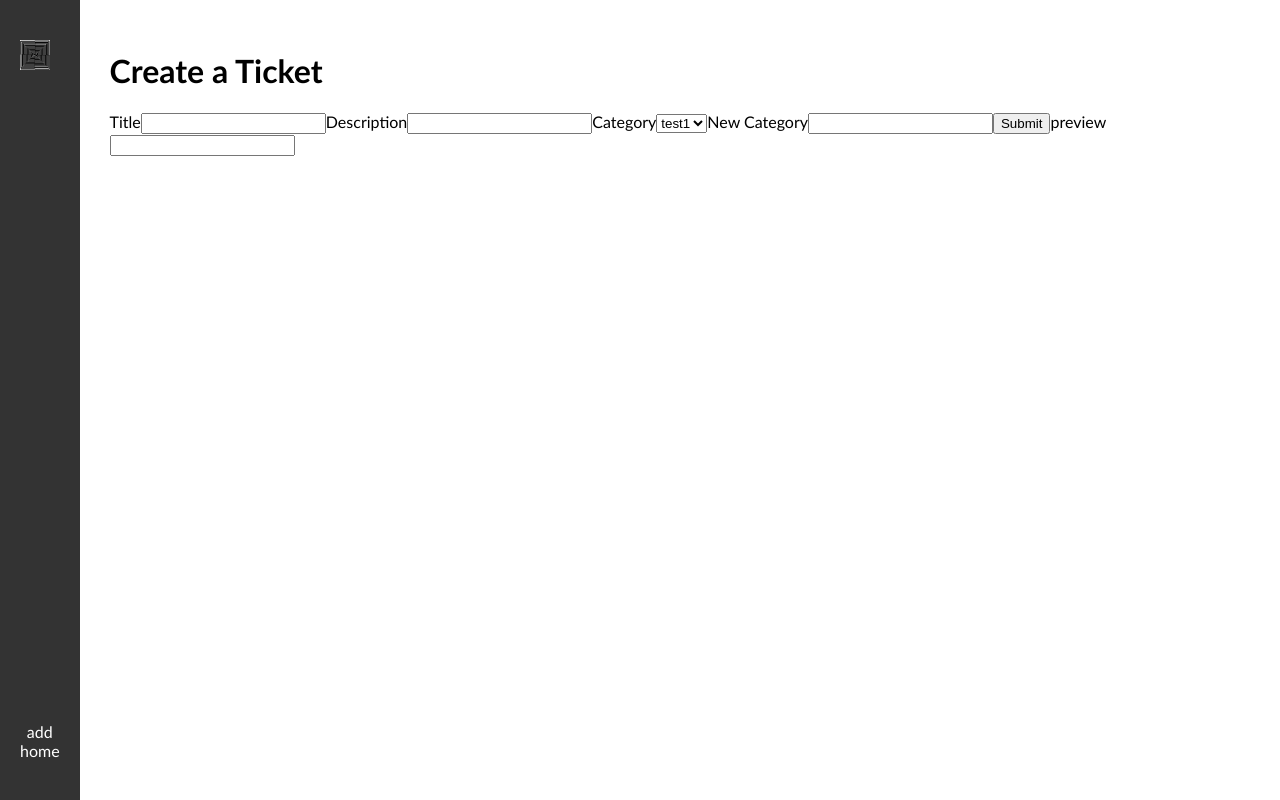
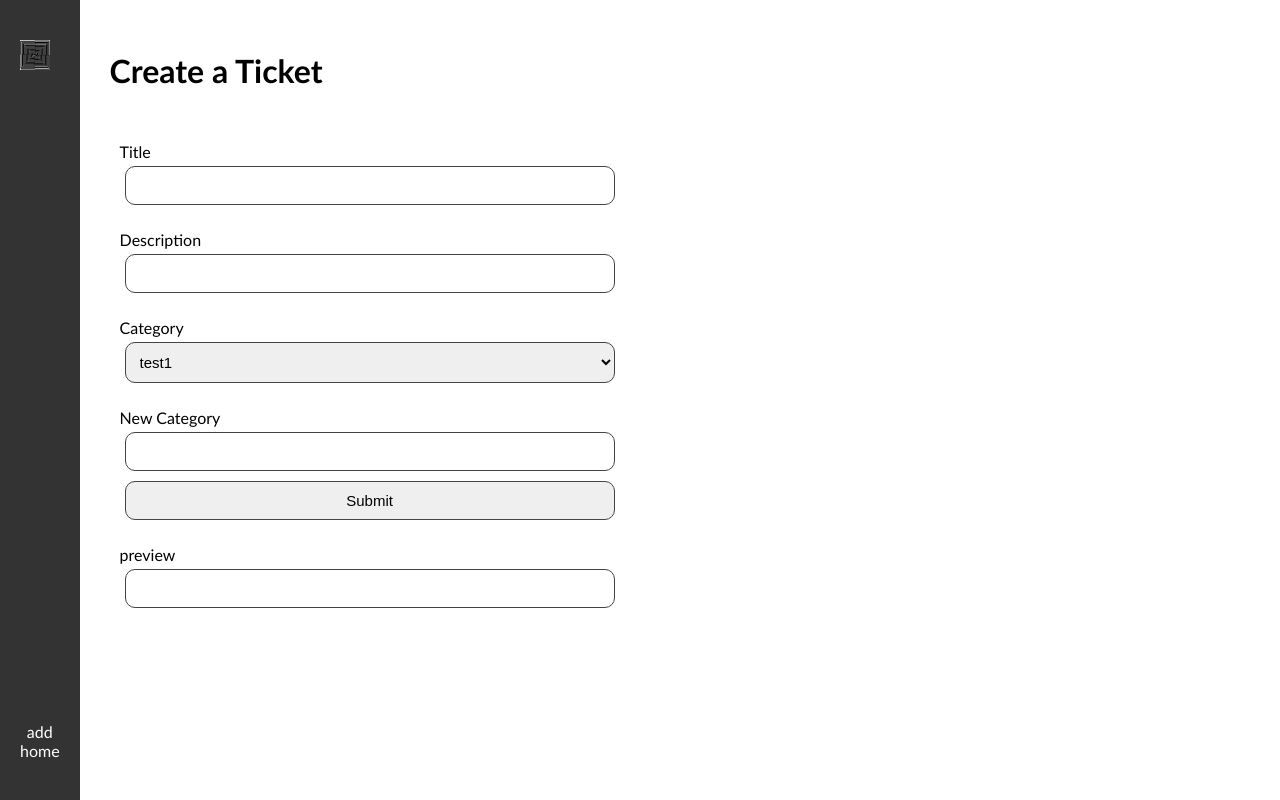
Before and after one commit to borodino1812/concept-studio, a React (Create React App) app: page /ticket in a window 1280 px wide. Built offline with nearby package versions, Linux system fonts and the light colour scheme.

Commit message:
UI add express install

```diff
--- a/src/index.css
+++ b/src/index.css
@@ -57,3 +57,40 @@ nav .logo-container img {
   text-decoration: none;
   color: #060;
 }
+
+/* ------ ticket ------ */
+
+.ticket-page {
+  padding: 30px;
+  width: 100%;
+}
+
+.ticket-page .ticket-container {
+  width: 100%;
+  display: flex;
+  justify-content: center;
+}
+
+.ticket-page form {
+  display: flex;
+}
+
+.ticket-page form section {
+  display: flex;
+  flex-direction: column;
+  margin: 10px;
+  width: 500px;
+}
+
+.ticket-page form label {
+  margin: 20px 0 0 0;
+}
+
+.ticket-page form select,
+.ticket-page form input {
+  padding: 10px;
+  font-size: 15px;
+  border-radius: 10px;
+  border: 1.5px solid #444;
+  margin: 5px;
+}
--- a/src/pages/Showcase.js
+++ b/src/pages/Showcase.js
@@ -1,3 +1,4 @@
+import React from "react";
 import TicketCard from "../components/TicketCard";
 import prev1 from "../images/pyramid1.png";
 
--- a/src/pages/TicketPage.js
+++ b/src/pages/TicketPage.js
@@ -1,4 +1,4 @@
-import { useState } from "react";
+import React, { useState } from "react";
 
 const TicketPage = () => {
   const [formData, setFormData] = useState({ status: "not uploaded" });
```
Also changed, not shown: package.json (+11 -5 lines), server.js (added, +9 -0 lines), src/App.js (+8 -7 lines), src/components/Nav.js (+7 -6 lines), src/index.js (+8 -8 lines), 1 other file (tests, documents, lock files or other folders).
